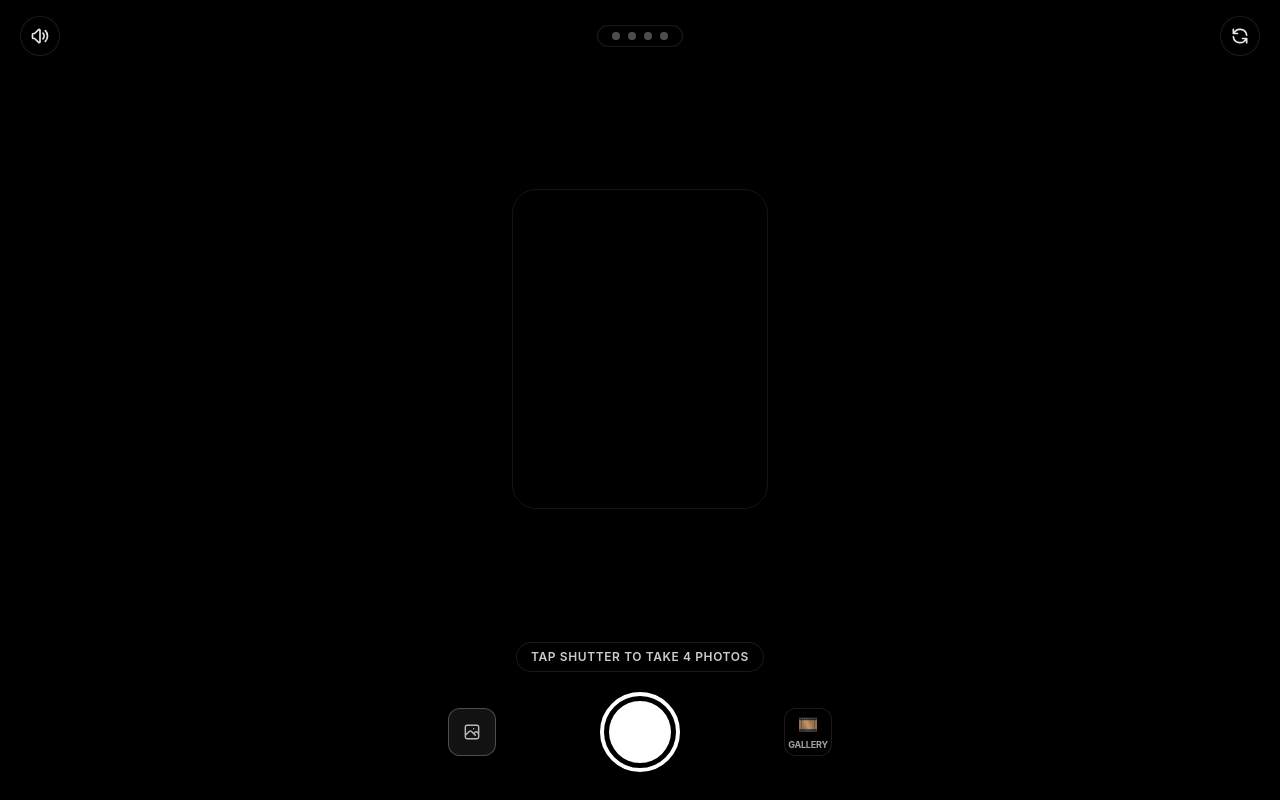
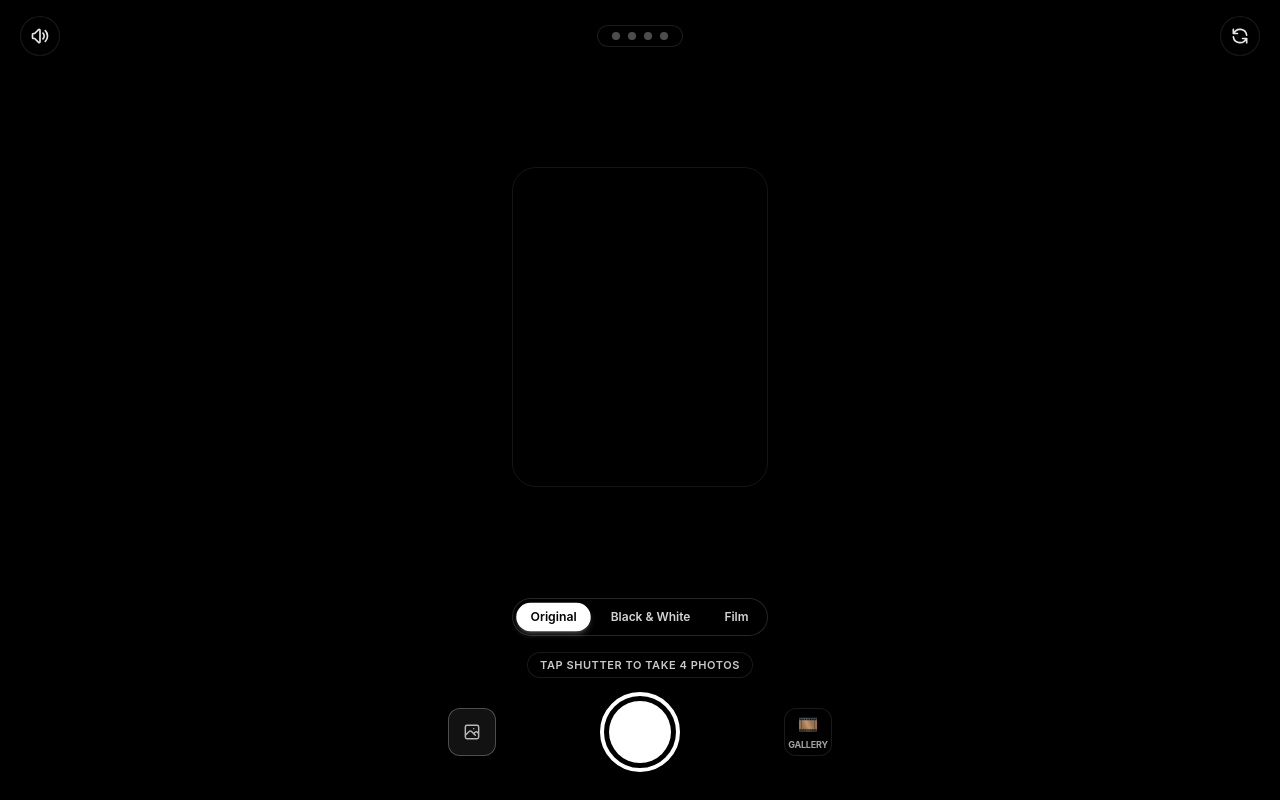
Before and after one commit to carnycia/photobooth, a Next.js app: page / in a window 1280 px wide. Built offline with nearby package versions, Linux system fonts and the light colour scheme; no server answers.

Commit message:
feat: add Original, Black & White, and Film live filters above shutter

```diff
--- a/src/app/page.tsx
+++ b/src/app/page.tsx
@@ -7,6 +7,7 @@ import { GalleryView } from "@/components/GalleryView";
 import { PermissionDeniedView } from "@/components/PermissionDeniedView";
 import { Toast } from "@/components/Toast";
 import { createPhotoStrip, StripFilter } from "@/lib/photostrip";
+import { CameraFilter } from "@/lib/filters";
 import {
   playCountdownBeep,
   playShutterSound,
@@ -48,7 +49,7 @@ export default function PhotoBoothApp() {
   // Results & strip states
   const [stripUrl, setStripUrl] = useState<string | null>(null);
   const [stripBlob, setStripBlob] = useState<Blob | null>(null);
-  const [activeFilter, setActiveFilter] = useState<StripFilter>("normal");
+  const [activeFilter, setActiveFilter] = useState<CameraFilter>("original");
   const [isGeneratingStrip, setIsGeneratingStrip] = useState(false);
 
   // Gallery states
@@ -346,7 +347,7 @@ export default function PhotoBoothApp() {
   };
 
   // Handle filter changes on results screen
-  const handleFilterChange = async (filter: StripFilter) => {
+  const handleFilterChange = async (filter: CameraFilter) => {
     setActiveFilter(filter);
     if (capturedPhotos.length === 4) {
       setIsGeneratingStrip(true);
@@ -515,6 +516,8 @@ export default function PhotoBoothApp() {
           retakingIndex={retakingIndex}
           galleryCount={galleryStrips.length}
           latestGalleryStripUrl={latestStrip}
+          activeFilter={activeFilter}
+          onSelectFilter={setActiveFilter}
           onOpenGallery={() => setIsGalleryOpen(true)}
           onCancelRetake={handleCancelSingleRetake}
           onShutterTap={startPhotoBoothSequence}
--- a/src/components/CameraView.tsx
+++ b/src/components/CameraView.tsx
@@ -1,6 +1,7 @@
 "use client";
 
 import React, { RefObject } from "react";
+import { CameraFilter, CAMERA_FILTERS, getFilterCss } from "@/lib/filters";
 
 interface CameraViewProps {
   videoRef: RefObject<HTMLVideoElement | null>;
@@ -16,6 +17,8 @@ interface CameraViewProps {
   retakingIndex?: number | null;
   galleryCount?: number;
   latestGalleryStripUrl?: string | null;
+  activeFilter: CameraFilter;
+  onSelectFilter: (filter: CameraFilter) => void;
   onOpenGallery: () => void;
   onCancelRetake?: () => void;
   onShutterTap: () => void;
@@ -37,6 +40,8 @@ export function CameraView({
   retakingIndex,
   galleryCount = 0,
   latestGalleryStripUrl,
+  activeFilter,
+  onSelectFilter,
   onOpenGallery,
   onCancelRetake,
   onShutterTap,
@@ -45,6 +50,7 @@ export function CameraView({
 }: CameraViewProps) {
   const isFront = facingMode === "user";
   const isSingleRetake = retakingIndex !== null && retakingIndex !== undefined;
+  const filterStyle = { filter: getFilterCss(activeFilter) };
 
   return (
     <div className="relative w-full h-full bg-black overflow-hidden flex flex-col justify-between select-none">
@@ -58,7 +64,7 @@ export function CameraView({
         readOnly
       />
 
-      {/* Background Video Viewfinder with Recoil Shake on Snap */}
+      {/* Background Video Viewfinder with Live Filter & Recoil Shake on Snap */}
       <div
         className={`absolute inset-0 w-full h-full overflow-hidden bg-black flex items-center justify-center transition-transform duration-75 ${
           isFlashing ? "animate-camera-recoil" : ""
@@ -66,7 +72,8 @@ export function CameraView({
       >
         {isDemoMode ? (
           <div
-            className={`w-full h-full flex flex-col items-center justify-center transition-colors duration-500 ${
+            style={filterStyle}
+            className={`w-full h-full flex flex-col items-center justify-center transition-all duration-300 ${
               demoFrameIndex === 0
                 ? "bg-gradient-to-tr from-rose-900 via-purple-900 to-indigo-950"
                 : demoFrameIndex === 1
@@ -95,7 +102,8 @@ export function CameraView({
             autoPlay
             playsInline
             muted
-            className={`w-full h-full object-cover pointer-events-none transition-transform duration-300 ${
+            style={filterStyle}
+            className={`w-full h-full object-cover pointer-events-none transition-all duration-300 ${
               isFront ? "scale-x-[-1]" : "scale-x-100"
             }`}
           />
@@ -217,9 +225,31 @@ export function CameraView({
 
       {/* Bottom Shutter & Controls Area */}
       <div className="relative z-30 w-full pb-safe px-8 flex flex-col items-center">
+        {/* Row of Filter Buttons Above the Shutter */}
+        <div className="flex items-center gap-1.5 p-1 rounded-full bg-black/60 backdrop-blur-xl border border-white/15 shadow-xl mb-4 z-40">
+          {CAMERA_FILTERS.map((f) => {
+            const isSelected = activeFilter === f.id;
+            return (
+              <button
+                key={f.id}
+                onClick={() => onSelectFilter(f.id)}
+                disabled={isTakingPhotos}
+                aria-pressed={isSelected}
+                className={`px-3.5 py-1.5 rounded-full text-xs font-semibold transition-all duration-200 active:scale-95 disabled:opacity-50 cursor-pointer ${
+                  isSelected
+                    ? "bg-white text-black shadow-md shadow-white/20 font-bold scale-[1.02]"
+                    : "text-neutral-300 hover:text-white hover:bg-white/10"
+                }`}
+              >
+                {f.label}
+              </button>
+            );
+          })}
+        </div>
+
         {/* Helper instruction tooltip when idle */}
         {!isTakingPhotos && (
-          <p className="text-white/80 text-xs font-semibold tracking-wider uppercase mb-5 backdrop-blur-sm bg-black/40 px-3.5 py-1.5 rounded-full border border-white/10">
+          <p className="text-white/80 text-[11px] font-semibold tracking-wider uppercase mb-3.5 backdrop-blur-sm bg-black/40 px-3 py-1 rounded-full border border-white/10">
             {isSingleRetake
               ? `Tap shutter to retake Shot ${retakingIndex + 1}`
               : "Tap shutter to take 4 photos"}
--- a/src/components/ResultsView.tsx
+++ b/src/components/ResultsView.tsx
@@ -2,13 +2,14 @@
 
 import React from "react";
 import { StripFilter } from "@/lib/photostrip";
+import { CameraFilter, CAMERA_FILTERS } from "@/lib/filters";
 
 interface ResultsViewProps {
   stripUrl: string | null;
-  activeFilter: StripFilter;
+  activeFilter: CameraFilter | StripFilter;
   isGenerating: boolean;
   galleryCount?: number;
-  onFilterChange: (filter: StripFilter) => void;
+  onFilterChange: (filter: CameraFilter) => void;
   onSave: () => void;
   onRetake: () => void;
   onRetakeSinglePhoto: (index: number) => void;
@@ -26,13 +27,7 @@ export function ResultsView({
   onRetakeSinglePhoto,
   onOpenGallery,
 }: ResultsViewProps) {
-  const filters: { id: StripFilter; label: string }[] = [
-    { id: "normal", label: "Color" },
-    { id: "bw", label: "B & W" },
-    { id: "sepia", label: "Sepia" },
-    { id: "vintage", label: "Vintage" },
-    { id: "cool", label: "Cool" },
-  ];
+  const filters = CAMERA_FILTERS;
 
   // Calculated coordinates of the 4 photos inside the vertical strip
   const photoSlots = [
--- /dev/null
+++ b/src/lib/filters.ts
@@ -0,0 +1,37 @@
+// Camera and Photo Strip Filter Definitions
+
+export type CameraFilter = "original" | "bw" | "film";
+
+export interface FilterDefinition {
+  id: CameraFilter;
+  label: string;
+  cssFilter: string;
+}
+
+export const CAMERA_FILTERS: FilterDefinition[] = [
+  {
+    id: "original",
+    label: "Original",
+    cssFilter: "none",
+  },
+  {
+    id: "bw",
+    label: "Black & White",
+    cssFilter: "grayscale(100%) contrast(120%) brightness(104%)",
+  },
+  {
+    id: "film",
+    label: "Film",
+    cssFilter: "contrast(115%) brightness(105%) saturate(125%) sepia(22%) hue-rotate(-8deg)",
+  },
+];
+
+export function getFilterCss(filterId: CameraFilter | string): string {
+  const match = CAMERA_FILTERS.find((f) => f.id === filterId);
+  if (match) return match.cssFilter;
+  // Legacy aliases
+  if (filterId === "normal") return "none";
+  if (filterId === "sepia") return "sepia(75%) contrast(105%) brightness(98%)";
+  if (filterId === "vintage") return "contrast(115%) brightness(105%) saturate(125%) sepia(22%) hue-rotate(-8deg)";
+  return "none";
+}
--- a/src/lib/photostrip.ts
+++ b/src/lib/photostrip.ts
@@ -1,6 +1,7 @@
 // Canvas-based vertical photobooth strip generator
+import { CameraFilter, getFilterCss } from "./filters";
 
-export type StripFilter = "normal" | "bw" | "sepia" | "vintage" | "cool";
+export type StripFilter = CameraFilter | "normal" | "sepia" | "vintage" | "cool";
 
 export interface StripOptions {
   filter?: StripFilter;
@@ -13,7 +14,7 @@ export async function createPhotoStrip(
   options: StripOptions = {}
 ): Promise<{ dataUrl: string; blob: Blob }> {
   const {
-    filter = "normal",
+    filter = "original",
     dateText = formatDefaultDate(new Date()),
     title = "PHOTO BOOTH",
   } = options;
@@ -58,23 +59,7 @@ export async function createPhotoStrip(
 
   // Apply photo filter if requested
   function applyCanvasFilter(context: CanvasRenderingContext2D, f: StripFilter) {
-    switch (f) {
-      case "bw":
-        context.filter = "grayscale(100%) contrast(115%) brightness(102%)";
-        break;
-      case "sepia":
-        context.filter = "sepia(75%) contrast(105%) brightness(98%)";
-        break;
-      case "vintage":
-        context.filter = "contrast(110%) brightness(105%) saturate(85%)";
-        break;
-      case "cool":
-        context.filter = "contrast(112%) brightness(102%) hue-rotate(185deg) saturate(75%)";
-        break;
-      default:
-        context.filter = "none";
-        break;
-    }
+    context.filter = getFilterCss(f);
   }
 
   // Draw each photo
```
